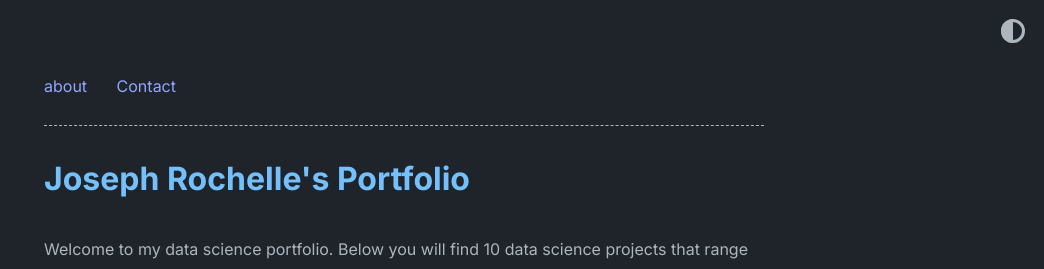
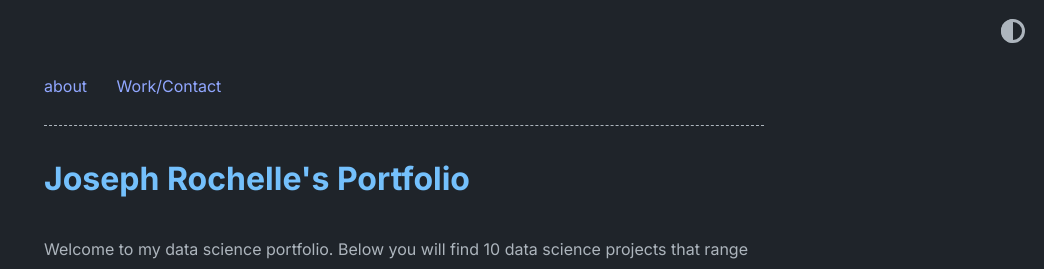
Before and after one commit to Josef9154/JRochelle_Portfolio, a Jekyll site: the page built from index.md, in a window 1280 px wide and 900 px high. Shown: the top 269 px of the window, without its empty margins (236-1280 px from the left). Built offline with Jekyll 4.4.1, drawn with Linux system fonts in a browser that asks for light colours.

Commit message:
home.yml: updated title in navbar_entries

```diff
--- a/_data/home.yml
+++ b/_data/home.yml
@@ -1,7 +1,7 @@
 navbar_entries:
   - title: about
     url: about
-  - title: Contact
+  - title: Work/Contact
     url: 'https://www.linkedin.com/in/dr-joseph-rochelle-phd-3355941a6/'
 project_entries:
   - title: 'Project 1: Predicting HR success factors of hiring data scientists'
```
